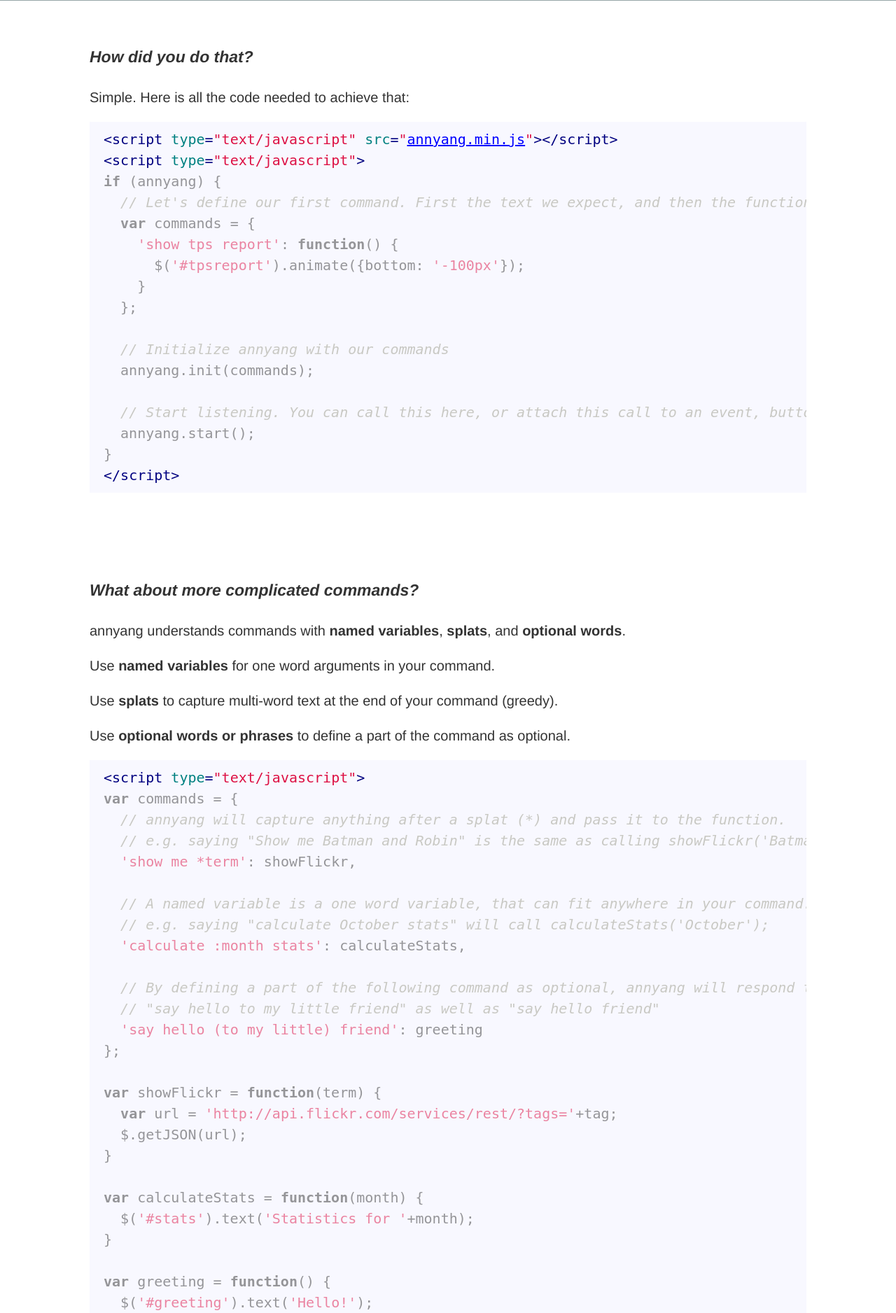
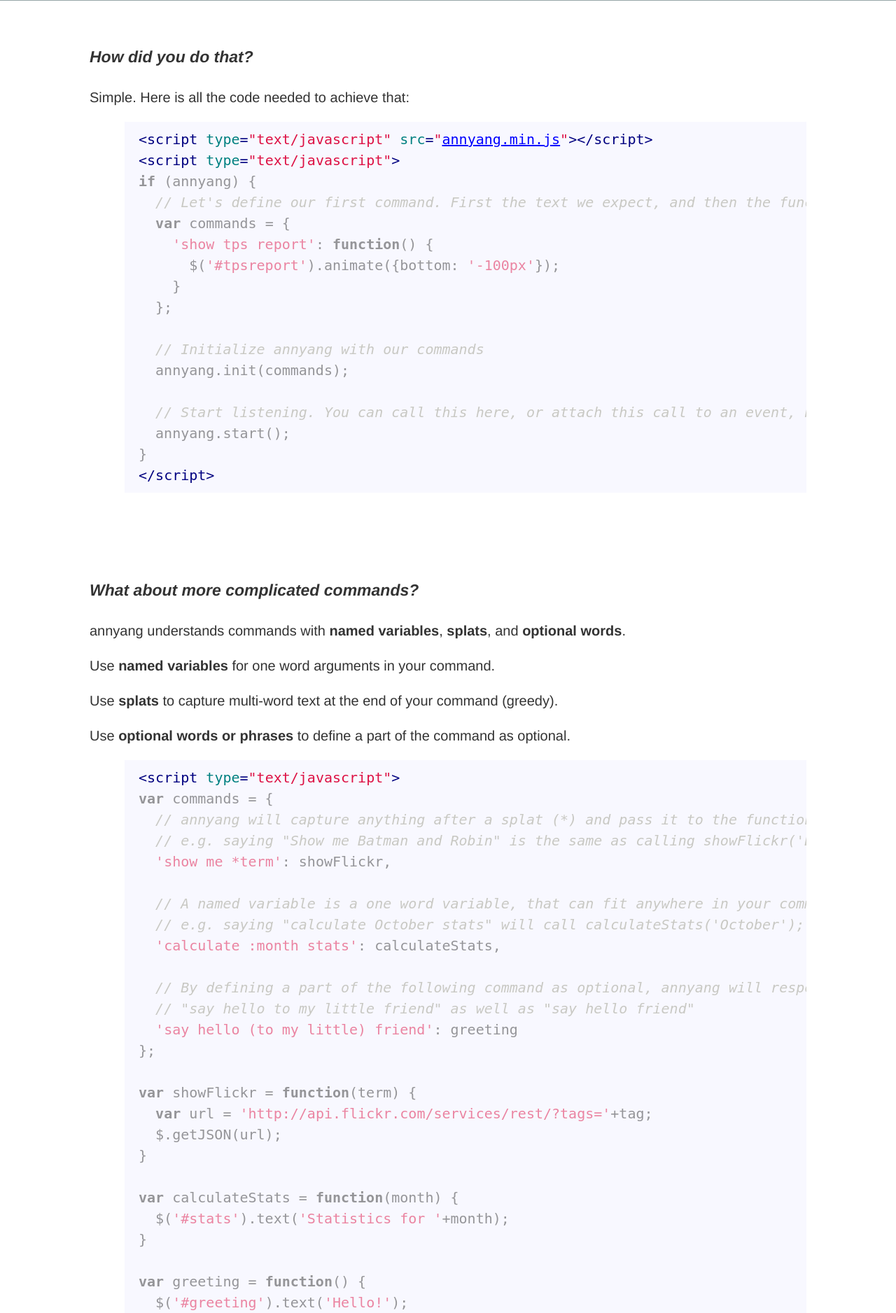
Before and after one commit to TalAter/annyang, a PHP site: page / in a window 1280 px wide. Shown: the part 1221-3097 px from the top of the page at 70% size. Run offline with PHP 8.4, Linux system fonts and the light colour scheme; some libraries are stand-ins or nearby versions.

Commit message:
Added margin to source code boxes

```diff
--- a/demo/css/main.css
+++ b/demo/css/main.css
@@ -46,6 +46,7 @@ pre code a, pre code a:visited {
 pre code {
   overflow: scroll;
   padding: 10px 20px!important;
+  margin-left: 50px;
 }
 h1 em {
   font-weight: 800;
```
